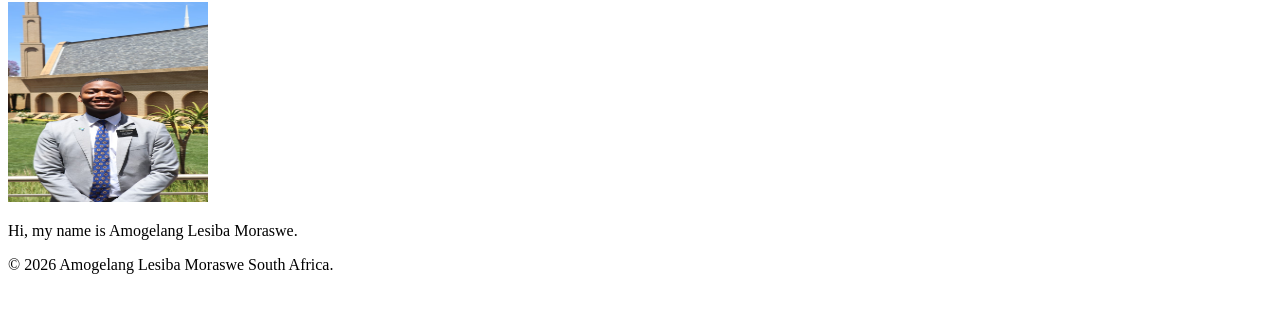
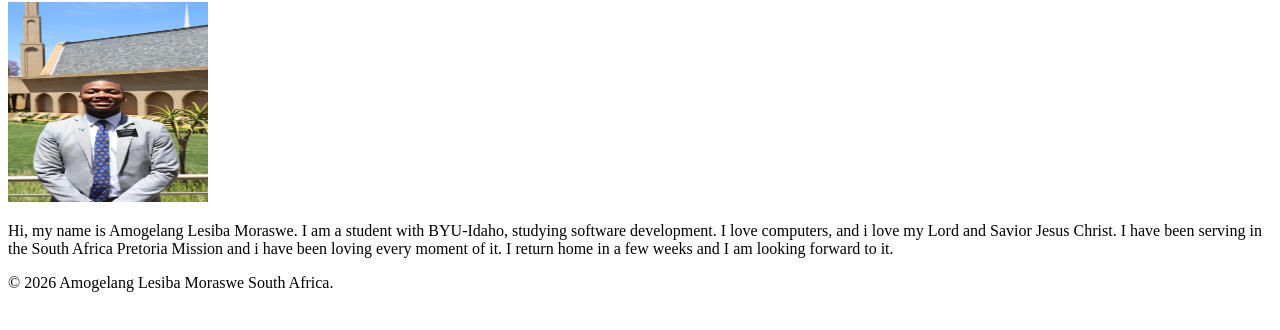
Before and after one commit to sal-mo13/wdd130, a plain HTML site: page index.html in a window 1280 px wide. Shown: the part 104-434 px from the top of the page. Drawn offline with Linux system fonts and the light colour scheme.

Commit message:
Paragraph changes

```diff
--- a/index.html
+++ b/index.html
@@ -17,7 +17,7 @@
    <main>
         <h1> Amogelang Lesiba Moraswe | WDD 130 </h1>
         <img src="images/profile.jpg" alt="Amogelang Lesiba Moraswe" width="200" height="200">
-        <p>Hi, my name is Amogelang Lesiba Moraswe. </p>
+        <p>Hi, my name is Amogelang Lesiba Moraswe. I am a student with BYU-Idaho, studying software development. I love computers, and i love my Lord and Savior Jesus Christ. I have been serving in the South Africa Pretoria Mission and i have been loving every moment of it. I return home in a few weeks and I am looking forward to it. </p>
    </main>
    <footer>
     <p> &copy; 2026 Amogelang Lesiba Moraswe South Africa.</p>
```
